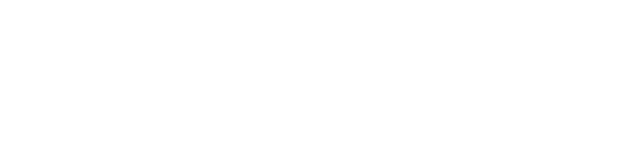
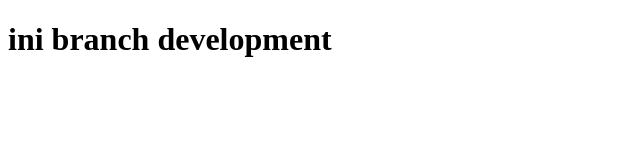
Before and after one commit to AgistaNindy/TugasAgis, a plain HTML site: page index.html in a window 1280 px wide. Shown: the whole page, without its empty margins (0-640 px from the left). Drawn offline with Linux system fonts and the light colour scheme.

Commit message:
membuat development

```diff
--- a/index.html
+++ b/index.html
@@ -7,6 +7,6 @@
     <title>Document</title>
 </head>
 <body>
-
+    <H1>ini branch development</H1>
 </body>
 </html>
```
